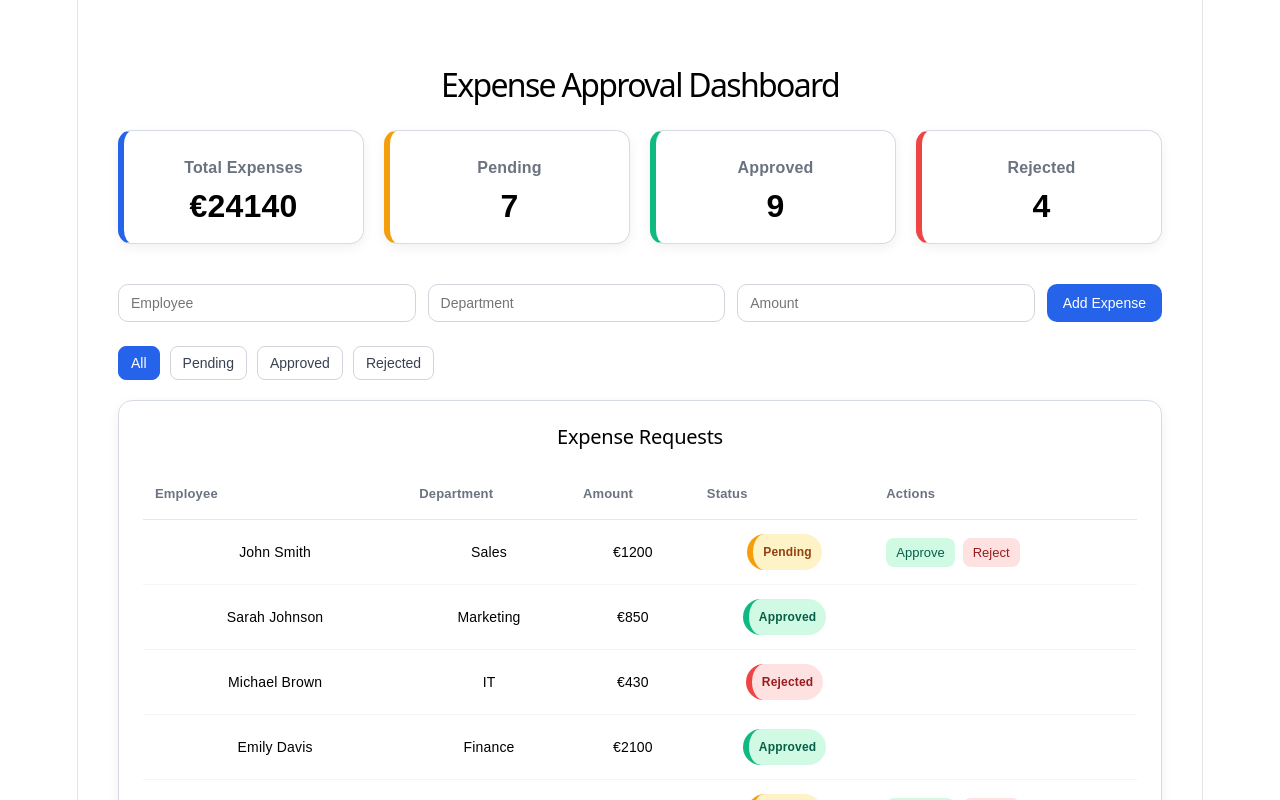
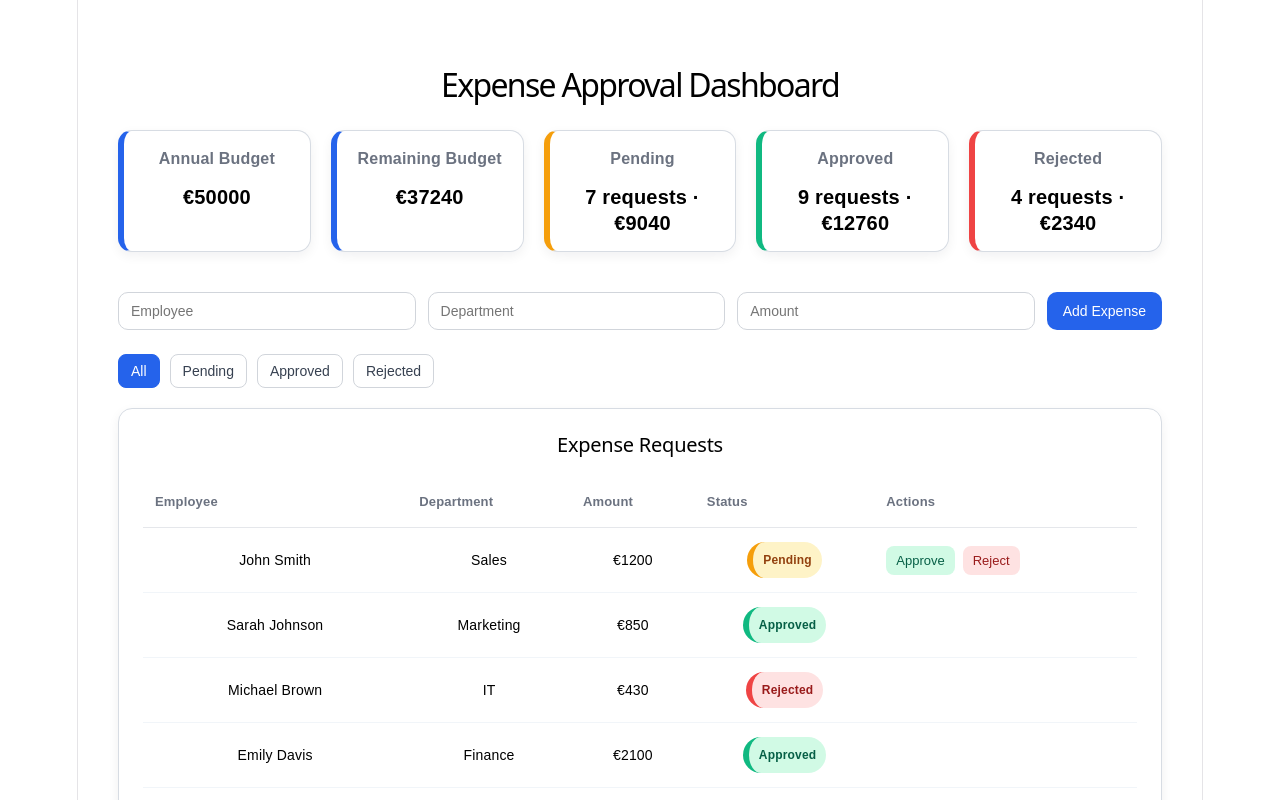
Before and after one commit to marcosgarrido-dev/expense-dashboard, a React (Vite) app: page / in a window 1280 px wide. Shown: the top 800 px of the page. Built offline with nearby package versions, Linux system fonts and the light colour scheme.

Commit message:
Show request counts and totals in dashboard cards

```diff
--- a/src/App.jsx
+++ b/src/App.jsx
@@ -8,13 +8,20 @@ import AddExpenseForm from "./components/AddExpenseForm"
 function App() {
   const [expenseList, setExpenseList] = useLocalStorage("expenses", expenses)
   const [statusFilter, setStatusFilter] = useState("All")
+  const ANNUAL_BUDGET = 50000
 
-  const totalExpenses = expenseList.reduce(
-  (total, expense) => total + expense.amount,
-  0
-  )
+  const approvedBudget = expenseList
+    .filter((expense) => expense.status === "Approved")
+    .reduce((total, expense) => total + expense.amount, 0)
 
-  const pendingCount = expenseList.filter(
+
+  const [budgetMessage, setBudgetMessage] = useState("")
+
+  const rejectedCount = expenseList.filter(
+    (expense) => expense.status === "Rejected"
+  ).length
+
+   const pendingCount = expenseList.filter(
     (expense) => expense.status === "Pending"
   ).length
 
@@ -22,13 +29,29 @@ function App() {
     (expense) => expense.status === "Approved"
   ).length
 
-  const rejectedCount = expenseList.filter(
-    (expense) => expense.status === "Rejected"
-  ).length
+  const updateExpenseStatus = (id, newStatus) => {
+    const expenseToUpdate = expenseList.find(
+      (expense) => expense.id === id
+    )
 
+    // Validate annual budget only for approved expenses
+    if (newStatus === "Approved") {
 
-  const updateExpenseStatus = (id, newStatus) => {
+      const futureApprovedBudget =
+        approvedBudget + expenseToUpdate.amount
+
+      if (futureApprovedBudget > ANNUAL_BUDGET) {
+
+        setBudgetMessage(
+          "No budget available. This request will be postponed to next year."
+        )
+
+        return
+      }
+    }
+
     const updatedExpenses = expenseList.map((expense) => {
+
       if (expense.id === id) {
         return {
           ...expense,
@@ -43,39 +66,75 @@ function App() {
   }
 
   const addExpense = (newExpense) => {
+  const newRequestedBudget = approvedBudget + newExpense.amount
+
+  if (newRequestedBudget > ANNUAL_BUDGET) {
+      setBudgetMessage(
+        "No budget available. This request will be postponed to next year."
+      )
+
+      return
+    }
     setExpenseList([newExpense, ...expenseList])
   }
 
   const filteredExpenses = statusFilter === "All" ? expenseList : expenseList.filter((expense) => expense.status === statusFilter)
 
+  const pendingTotal = expenseList
+    .filter((expense) => expense.status === "Pending")
+    .reduce((total, expense) => total + expense.amount, 0)
+
+  const approvedTotal = expenseList
+    .filter((expense) => expense.status === "Approved")
+    .reduce((total, expense) => total + expense.amount, 0)
+
+  const rejectedTotal = expenseList
+    .filter((expense) => expense.status === "Rejected")
+    .reduce((total, expense) => total + expense.amount, 0)
+
+
+  const remainingBudget = ANNUAL_BUDGET - approvedTotal
   return (
     <div className="app">
       <h1>Expense Approval Dashboard</h1>
       <div className="dashboard-cards">
         <DashboardCard
-          title="Total Expenses"
-          value={`€${totalExpenses}`}
+          title="Annual Budget"
+          value={`€${ANNUAL_BUDGET}`}
+          type="total"
+        />
+
+        <DashboardCard
+          title="Remaining Budget"
+          value={`€${remainingBudget}`}
           type="total"
         />
 
         <DashboardCard
           title="Pending"
-          value={pendingCount}
+          value={`${pendingCount} requests · €${pendingTotal}`}
           type="pending"
         />
 
         <DashboardCard
           title="Approved"
-          value={approvedCount}
+          value={`${approvedCount} requests · €${approvedTotal}`}
           type="approved"
         />
 
         <DashboardCard
           title="Rejected"
-          value={rejectedCount}
+          value={`${rejectedCount} requests · €${rejectedTotal}`}
           type="rejected"
         />
+
       </div>
+      {budgetMessage && (
+        <div className="budget-popup">
+          <p>{budgetMessage}</p>
+          <button onClick={() => setBudgetMessage("")}>Close</button>
+        </div>
+      )}
       <AddExpenseForm onAddExpense={addExpense} />
       <div className="filters">
         {["All", "Pending", "Approved", "Rejected"].map((status) => (
--- a/src/styles/global.css
+++ b/src/styles/global.css
@@ -5,7 +5,7 @@
 * {
   margin: 0;
   padding: 0;
-  box-sizing: border-box;
+
 }
 
 /* Base app style */
@@ -34,7 +34,7 @@ body {
 
 .dashboard-cards {
   display: grid;
-  grid-template-columns: repeat(4, 1fr);
+  grid-template-columns: repeat(5, 1fr);
   gap: 20px;
   margin-bottom: 40px;
 }
@@ -43,7 +43,7 @@ body {
 .dashboard-card {
   background-color: white;
   border-radius: 14px;
-  padding: 24px;
+  padding: 15px;
   border: 1px solid #d7dce3;
   box-shadow: 0 4px 12px rgba(15, 23, 42, 0.06);
 }
@@ -57,7 +57,7 @@ body {
 
 /* Card value */
 .dashboard-card p {
-  font-size: 32px;
+  font-size: 20px;
   font-weight: bold;
 }
 
@@ -244,3 +244,31 @@ body {
 .expense-form button:hover {
   background-color: #1d4ed8;
 }
+
+/* ============================= */
+/* BUDGET POPUP */
+/* ============================= */
+
+.budget-popup {
+  background-color: #fff7ed;
+  border: 1px solid #fdba74;
+  color: #9a3412;
+  border-radius: 12px;
+  padding: 16px;
+  margin-bottom: 24px;
+  display: flex;
+  justify-content: space-between;
+  align-items: center;
+}
+
+.budget-popup button {
+  border: none;
+  border-radius: 8px;
+  padding: 7px 12px;
+  background-color: #ea580c;
+  color: white;
+}
+
+.budget-popup button:hover {
+  background-color: #c2410c;
+}
```
